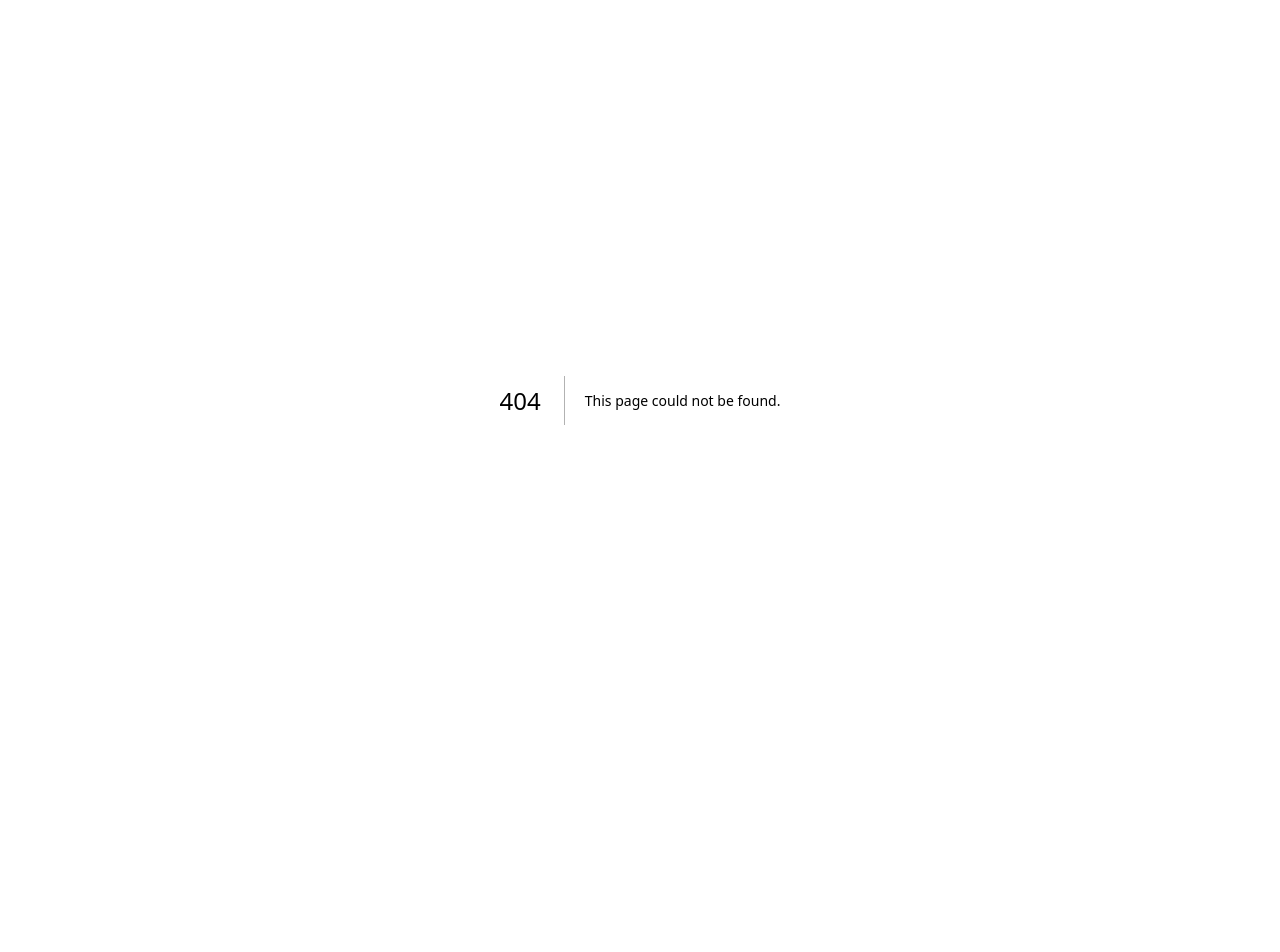
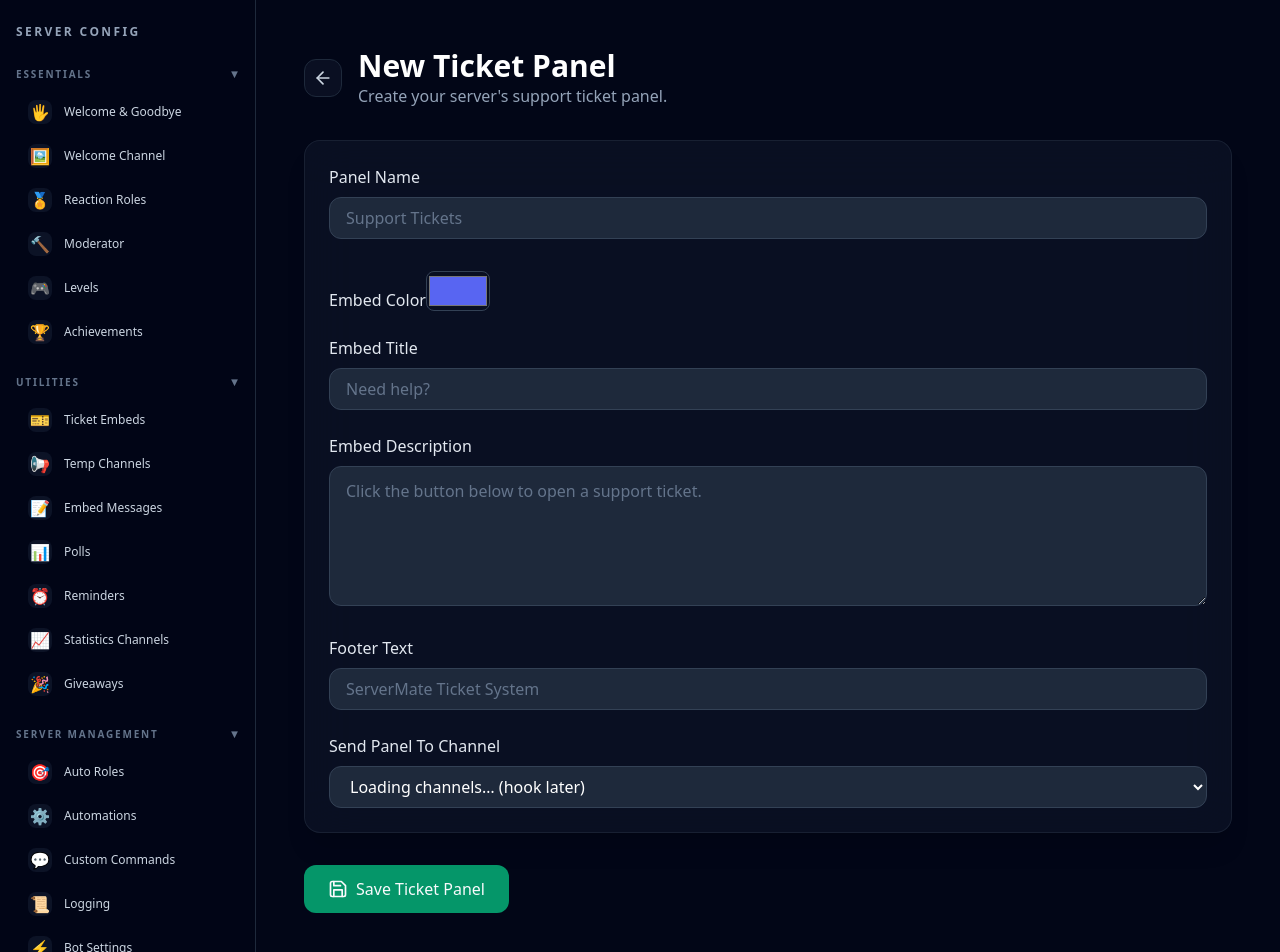
Before and after one commit to WYll1734/app-directory, a Next.js app: page /dashboard/1/ticketing/new in a window 1280 px wide. Before the commit this address had no page. Shown: the top 952 px of the page. Before the commit the page ends 800 px from the top, so only its background shows below. Built offline with nearby package versions, Linux system fonts and the light colour scheme.

Commit message:
Create page.js

```diff
--- /dev/null
+++ b/app/dashboard/[guildId]/ticketing/new/page.js
@@ -0,0 +1,170 @@
+"use client";
+
+import { useState } from "react";
+import Link from "next/link";
+import { ArrowLeft, Save } from "lucide-react";
+
+export default function NewTicketPanelPage({ params }) {
+  const { guildId } = params;
+
+  // =======================================================
+  // SAVE BUTTON LOGIC (Save → Saving → Saved)
+  // =======================================================
+  const [saving, setSaving] = useState(false);
+  const [saved, setSaved] = useState(false);
+
+  const runSave = () => {
+    if (saving) return;
+
+    setSaving(true);
+    setSaved(false);
+
+    setTimeout(() => {
+      setSaving(false);
+      setSaved(true);
+
+      setTimeout(() => setSaved(false), 1500);
+    }, 1000);
+  };
+
+  // =======================================================
+  // PANEL NAME STATE
+  // =======================================================
+  const [panelName, setPanelName] = useState("");
+
+  // =======================================================
+  // EMBED STATE
+  // =======================================================
+  const [embed, setEmbed] = useState({
+    color: "#5865F2",
+    title: "",
+    description: "",
+    footerText: "",
+  });
+
+  const updateEmbed = (field, value) =>
+    setEmbed((prev) => ({ ...prev, [field]: value }));
+
+  return (
+    <div className="p-6 space-y-8">
+
+      {/* =======================================================
+          BACK BUTTON + TITLE
+      ======================================================= */}
+      <div className="flex items-center gap-4">
+        <Link
+          href={`/dashboard/${guildId}/ticketing`}
+          className="p-2 rounded-xl bg-slate-900/60 border border-slate-800 hover:bg-slate-800 transition"
+        >
+          <ArrowLeft className="w-5 h-5 text-slate-300" />
+        </Link>
+
+        <div>
+          <h1 className="text-3xl font-bold text-white">New Ticket Panel</h1>
+          <p className="text-slate-400">Create your server's support ticket panel.</p>
+        </div>
+      </div>
+
+      {/* =======================================================
+          MAIN CARD
+      ======================================================= */}
+      <div className="bg-slate-900/60 border border-slate-800/70 rounded-2xl p-6 shadow-xl backdrop-blur-xl space-y-6">
+
+        {/* Panel Name */}
+        <div className="space-y-2">
+          <label className="font-medium text-slate-200">Panel Name</label>
+          <input
+            type="text"
+            value={panelName}
+            onChange={(e) => setPanelName(e.target.value)}
+            className="w-full px-4 py-2 rounded-xl bg-slate-800 border border-slate-700 text-white placeholder-slate-500 focus:outline-none focus:ring-2 focus:ring-emerald-500/50"
+            placeholder="Support Tickets"
+          />
+        </div>
+
+        {/* Embed Color */}
+        <div className="space-y-2">
+          <label className="font-medium text-slate-200">Embed Color</label>
+          <input
+            type="color"
+            value={embed.color}
+            onChange={(e) => updateEmbed("color", e.target.value)}
+            className="h-10 w-16 rounded-lg bg-transparent border border-slate-700 cursor-pointer"
+          />
+        </div>
+
+        {/* Embed Title */}
+        <div className="space-y-2">
+          <label className="font-medium text-slate-200">Embed Title</label>
+          <input
+            type="text"
+            value={embed.title}
+            onChange={(e) => updateEmbed("title", e.target.value)}
+            className="w-full px-4 py-2 rounded-xl bg-slate-800 border border-slate-700 text-white placeholder-slate-500"
+            placeholder="Need help?"
+          />
+        </div>
+
+        {/* Embed Description */}
+        <div className="space-y-2">
+          <label className="font-medium text-slate-200">Embed Description</label>
+          <textarea
+            value={embed.description}
+            onChange={(e) => updateEmbed("description", e.target.value)}
+            className="w-full px-4 py-3 rounded-xl bg-slate-800 border border-slate-700 text-white placeholder-slate-500 min-h-[140px]"
+            placeholder="Click the button below to open a support ticket."
+          />
+        </div>
+
+        {/* Footer Text */}
+        <div className="space-y-2">
+          <label className="font-medium text-slate-200">Footer Text</label>
+          <input
+            type="text"
+            value={embed.footerText}
+            onChange={(e) => updateEmbed("footerText", e.target.value)}
+            className="w-full px-4 py-2 rounded-xl bg-slate-800 border border-slate-700 text-white placeholder-slate-500"
+            placeholder="ServerMate Ticket System"
+          />
+        </div>
+
+        {/* Target Channel */}
+        <div className="space-y-2">
+          <label className="font-medium text-slate-200">Send Panel To Channel</label>
+          <select
+            className="w-full px-4 py-2 rounded-xl bg-slate-800 border border-slate-700 text-white"
+          >
+            <option>Loading channels… (hook later)</option>
+          </select>
+        </div>
+
+      </div>
+
+      {/* =======================================================
+          SAVE BUTTON
+      ======================================================= */}
+      <div>
+        <button
+          onClick={runSave}
+          className={`px-6 py-3 rounded-xl font-medium flex items-center gap-2 transition-all
+            ${saving ? "bg-blue-600/60 cursor-not-allowed" :
+              saved ? "bg-emerald-600" :
+              "bg-emerald-600 hover:bg-emerald-700"}
+          `}
+        >
+          {saving && (
+            <>
+              <span className="loader mr-2 border-white"></span> Saving…
+            </>
+          )}
+          {!saving && !saved && (
+            <>
+              <Save className="w-5 h-5" /> Save Ticket Panel
+            </>
+          )}
+          {saved && "Saved!"}
+        </button>
+      </div>
+    </div>
+  );
+}
```
